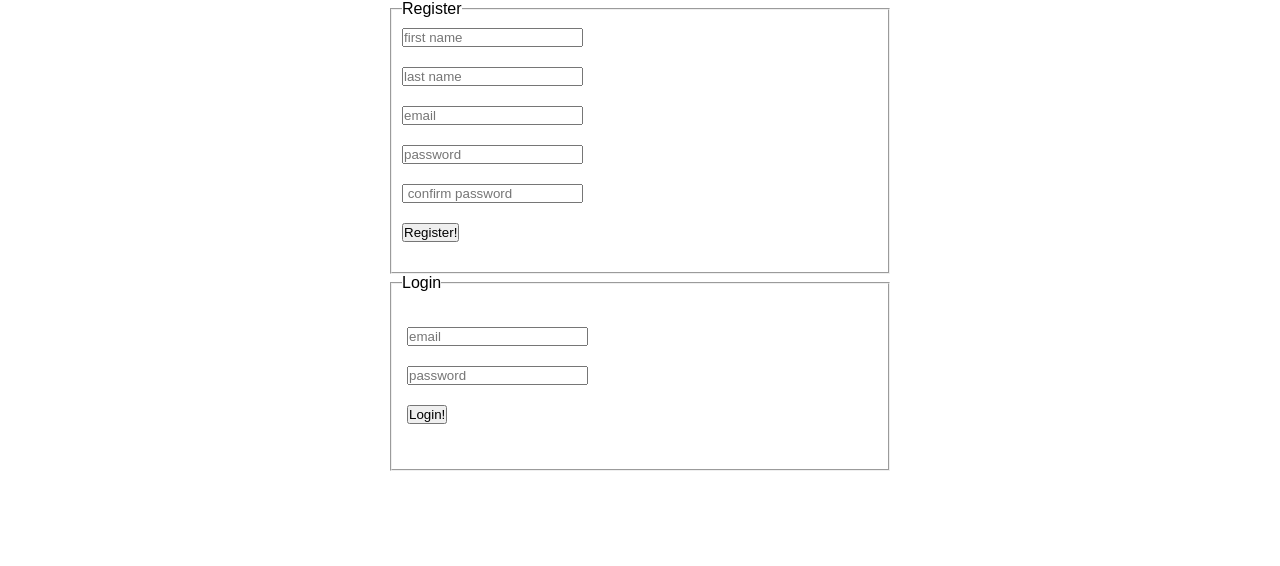
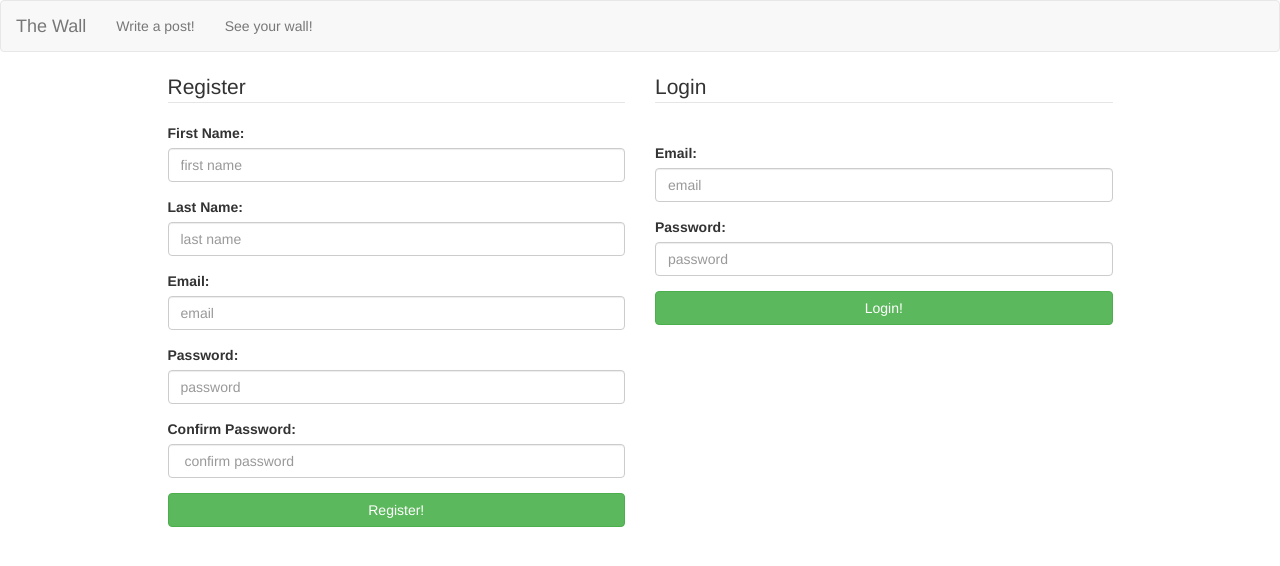
Before and after one commit to stormywake/the-wall, a PHP site: page / in a window 1280 px wide. Shown: the top 566 px of the page. Run offline with PHP 8.4, Linux system fonts and the light colour scheme; some libraries are stand-ins or nearby versions.

```diff
--- /dev/null
+++ b/footer.php
@@ -0,0 +1,8 @@
+
+
+    <!-- jQuery (necessary for Bootstrap's JavaScript plugins) -->
+    <script src="https://ajax.googleapis.com/ajax/libs/jquery/1.11.3/jquery.min.js"></script>
+    <!-- Include all compiled plugins (below), or include individual files as needed -->
+    <script src="js/bootstrap.min.js"></script>
+  </body>
+</html>
--- /dev/null
+++ b/header.php
@@ -0,0 +1,62 @@
+<?php
+// session_start();
+
+function echo_if_error($key){
+	if(isset($_SESSION['errors'][$key])){
+		echo "<span class='errors'>".$_SESSION['errors'][$key]."</span>";
+	}
+}
+function logged_in(){
+  if(!isset($_SESSION['name_first'])){ ?>
+      <div class="container">
+        <div class="row">
+          <div class="col-sm-6 col-sm-offset-3 ">
+            <div class="alert alert-danger" role="alert">OOPS you are not logged in</div>
+            <form action="index.php">
+              <input type="submit" class="btn btn-danger btn-block" value="Login">
+            </form>
+            <?php include('footer.php');?>
+          </div>
+        </div>
+      </div>
+ <?php
+      unset($_SESSION['errors']);
+      include('footer.php');
+      die();
+  }
+}
+
+ ?>
+<!DOCTYPE html>
+<html lang="en">
+  <head>
+    <meta charset="utf-8">
+    <meta http-equiv="X-UA-Compatible" content="IE=edge">
+    <meta name="viewport" content="width=device-width, initial-scale=1">
+    <!-- The above 3 meta tags *must* come first in the head; any other head content must come *after* these tags -->
+  	<meta name="description" content="Coding Dojo The Wall Assignment">
+    <title>The Wall</title>
+    <!-- Bootstrap -->
+    <link rel="stylesheet" href="https://maxcdn.bootstrapcdn.com/bootstrap/3.3.5/css/bootstrap.min.css" integrity="sha512-dTfge/zgoMYpP7QbHy4gWMEGsbsdZeCXz7irItjcC3sPUFtf0kuFbDz/ixG7ArTxmDjLXDmezHubeNikyKGVyQ==" crossorigin="anonymous">
+    <link rel="stylesheet" type="text/css" href="style.css">
+    <!-- HTML5 shim and Respond.js for IE8 support of HTML5 elements and media queries -->
+    <!-- WARNING: Respond.js doesn't work if you view the page via file:// -->
+    <!--[if lt IE 9]>
+      <script src="https://oss.maxcdn.com/html5shiv/3.7.2/html5shiv.min.js"></script>
+      <script src="https://oss.maxcdn.com/respond/1.4.2/respond.min.js"></script>
+    <![endif]-->
+  </head>
+  <body>
+      <nav class="navbar navbar-default">
+        <div class="container-fluid">
+          <div class="navbar-header">
+            <a class="navbar-brand" href="index.php">The Wall</a>
+          </div>
+          <div class="collapse navbar-collapse" id="bs-example-navbar-collapse-1">
+            <ul class="nav navbar-nav">
+              <li><a href="post.php"> Write a post!</a></li>
+              <li><a href="wall.php"> See your wall!</a></li>
+            </ul>
+          </div><!--  end of navs -->
+        </div>
+      </nav>
--- a/index.php
+++ b/index.php
@@ -1,47 +1,63 @@
 <?php
 session_start();
-function echo_if_error($key){
-	if(isset($_SESSION['errors'][$key])){
-		echo "<span class='errors'>".$_SESSION['errors'][$key]."</span>";
-	}
-}
+include('header.php');
  ?>
-<!DOCTYPE html>
-<html lang="en-us">
-<head>
-	<meta charset="utf-8">
-	<link rel="stylesheet" type="text/css" href="style.css">
-	<title>The Wall</title>
-	<meta name="description" content="Coding Dojo The Wall Assignment">
-</head>
-<body>
-	<div id="container">
-		<div id="login_register">
-
+	<div class="container">
+		<div class="row">
+			<div class="col-sm-5 col-sm-offset-1">
 				<fieldset>
 					<legend>Register</legend>
 						<form id="register" action="process.php" method="post">
+							<div class="form-group">
 								<input type="hidden" name="action" value="register">
-						<label><input type="text" name="name_first" placeholder="first name"><?php echo_if_error('name_first'); ?></label>
-						<label><input type="text" name="name_last" placeholder="last name"><?php echo_if_error('name_last'); ?></label>
-						<label><input type="text" name="email" placeholder="email"><?php echo_if_error('email'); ?></label>
-						<label><input type="password" name="password" placeholder="password"><?php echo_if_error('password'); ?></label>
-						<label><input type="password" name="password_confirm" placeholder=" confirm password"><?php echo_if_error('password_confirm'); ?></label>
-						<label><input type="submit" value="Register!">
+								<label for="name_first">First Name: <?php echo_if_error('name_first'); ?></label>
+									<input class="form-control" type="text" name="name_first" id="first" placeholder="first name">
+							</div><!-- end of name -->
+							<div class="form-group">
+								<label>Last Name: <?php echo_if_error('name_last'); ?></label>
+								<input class="form-control" type="text" name="name_last" placeholder="last name">
+							</div>
+							<div class="form-group">
+								<label>Email: <?php echo_if_error('email'); ?></label>
+								<input class="form-control" type="text" name="email" placeholder="email">
+							</div>
+							<div class="form-group">
+								<label>Password: <?php echo_if_error('password'); ?></label>
+								<input class="form-control" type="password" name="password" placeholder="password">
+							</div>
+							<div class="form-group">
+								<label>Confirm Password: <?php echo_if_error('password_confirm'); ?></label>
+								<input class="form-control" type="password" name="password_confirm" placeholder=" confirm password">
+							</div>
+							<div class="form-group">
+								<input type="submit" class="btn btn-success btn-block" value="Register!">
+							</div>
 						</form><!-- end of register -->
 				</fieldset>
+			</div> <!-- end of registration -->
+			<div class="col-sm-5">
 				<fieldset>
 					<legend>Login</legend>
 						<form id="login" action="process.php" method="post">
+							<div>
 								<label><?php echo_if_error('login'); ?></label>
-						<label><input type="hidden" name="action" value="login">
-						<label><input type="text" name="email" placeholder="email"></label>
-						<label><input type="password" name="password" placeholder="password"></label>
-						<label><input type="submit" value="Login!">
+								<input type="hidden" name="action" value="login">
+							</div>
+							<div class="form-group">
+								<label>Email:</label>
+								<input  class="form-control" type="text" name="email" placeholder="email">
+							</div>
+							<div class="form-group">
+							<label>Password:</label>
+								<input class="form-control" type="password" name="password" placeholder="password">
+							</div>
+							<div class="form-group">
+								<input class="btn btn-success btn-block" type="submit" value="Login!">
+							</div>
 						</form><!-- end of login -->
 				</fieldset>
 				 <?php unset($_SESSION['errors']); ?>
 			</div><!-- end of login_register -->
+		</div><!-- end of form row -->
 	</div><!--end of container -->
-</body>
-</html>
+	<?php require_once('footer.php') ?>
--- a/style.css
+++ b/style.css
@@ -1,28 +1,3 @@
-*{
-	padding: 0px;
-	margin:0px;
-	font-family: arial;
-	/*border:1px dashed purple;*/
+.errors{
+	color: red;
 }
-#container{
-	width: 500px;
-	margin:0 auto;
-}
-#login_register{
-	margin: 0 auto;
-	width: 100%;
-
-}
-fieldset legend{
-	margin-left: 10px;
-
-}
-form{
-	padding: 5px;
-	margin-bottom: 10px;
-}
-label{
-	display: block;
-	margin-bottom: 10px;
-	padding: 5px;
-}
```
Also changed, not shown: post.php (+27 -0 lines), post_process.php (added, +54 -0 lines), process.php (+10 -20 lines), wall.php (+30 -0 lines). Lines whose indentation alone changed are shown as unchanged.
